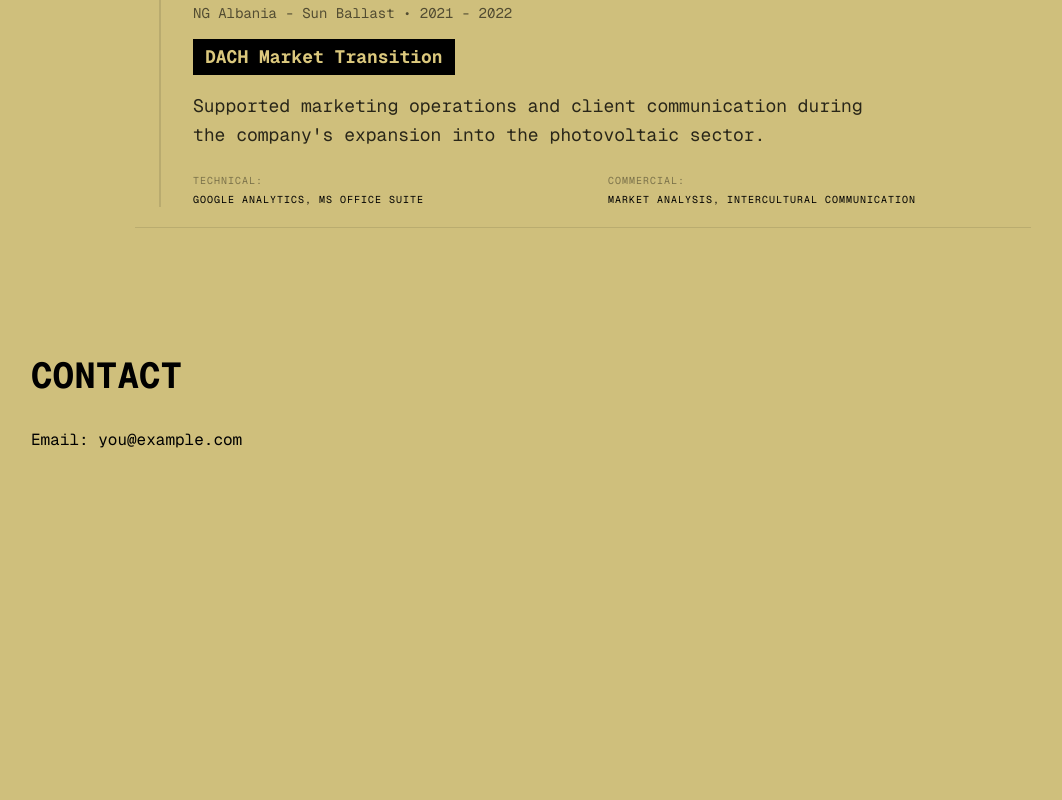
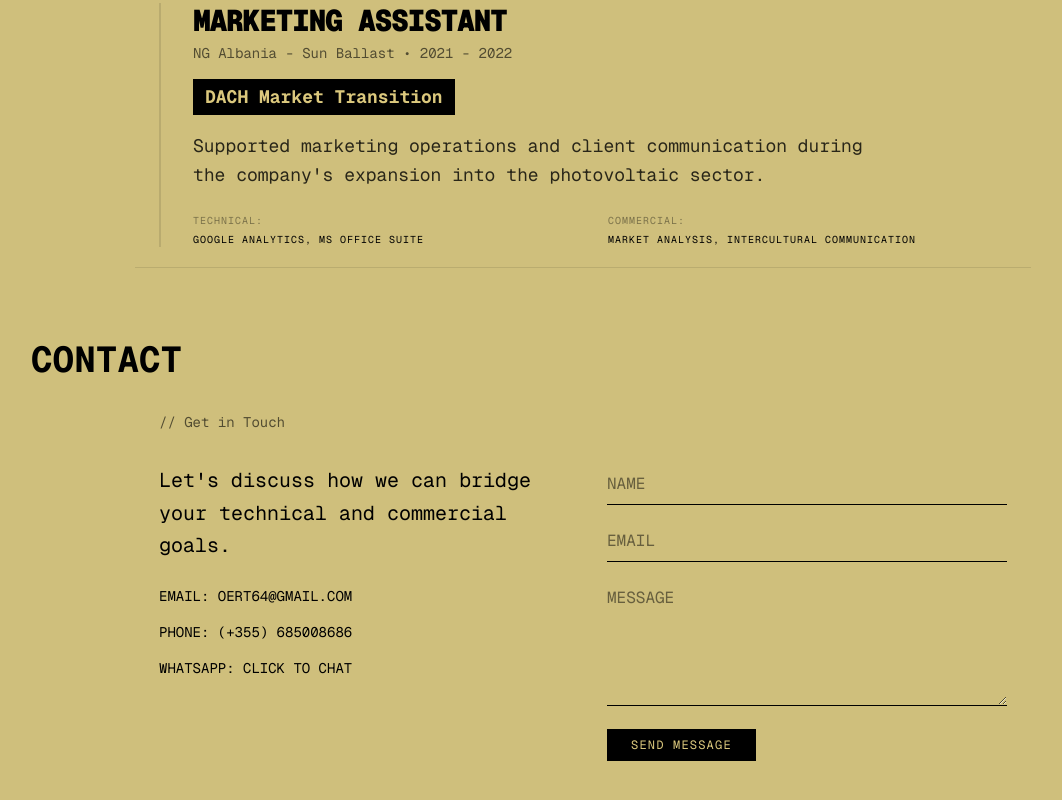
Before and after one commit to OertMahmutaj/my-portfolio, a Next.js app: page / in a window 1280 px wide. Shown: the part 1904-2704 px from the top of the page, without its empty margins (57-1119 px from the left). Before the commit the page ends 2484 px from the top, so only its background shows below. Built offline with nearby package versions, Linux system fonts and the light colour scheme.

Commit message:
feat: add Contact section with form and details for user inquiries

```diff
--- a/app/page.tsx
+++ b/app/page.tsx
@@ -1,6 +1,7 @@
 import Navbar from '@/components/layout/Navbar';
 import About from '@/components/layout/About';
 import Work from '@/components/sections/Work';
+import Contact from '@/components/sections/Contact';
 
 export default function Home() {
   return (
@@ -22,9 +23,9 @@ export default function Home() {
         <Work />
       </section>
 
-      <section id="contact" className="py-32 px-6 max-w-6xl mx-auto">
+      <section id="contact" className="py-18 px-6 max-w-6xl mx-auto">
         <h2 className="text-4xl font-bold uppercase mb-8">Contact</h2>
-        <p>Email: you@example.com</p>
+        <Contact/>
       </section>
     </main>
   );
--- a/components/layout/About.tsx
+++ b/components/layout/About.tsx
@@ -1,5 +1,6 @@
 /* eslint-disable react/jsx-no-comment-textnodes */
 'use client';
+import React from 'react';
 import { useState } from 'react';
 
 export default function About() {
@@ -10,7 +11,7 @@ export default function About() {
       {/* Intro Text */}
       <div className="mb-16">
         <h2 className="text-3xl md:text-5xl font-black tracking-tighter uppercase leading-tight">About</h2>
-        <p className="text-2xl md:text-5xl font-black tracking-tighter uppercase leading-tight">
+        <p className="py-5 text-2xl md:text-5xl font-black tracking-tighter uppercase leading-tight">
           I bridge the gap between <span className="underline">technical execution</span> and <span className="underline">commercial performance</span>.
         </p>
       </div>
--- a/components/layout/Navbar.tsx
+++ b/components/layout/Navbar.tsx
@@ -19,7 +19,7 @@ export default function Navbar() {
           onClick={closeMenu}
           className="font-bold tracking-tighter uppercase text-xl hover:opacity-70 transition duration-200"
         >
-          Oert Mahmutaj //
+          Oert Mahmutaj
         </Link>
 
         {/* Minimalist Hamburger Button Trigger */}
--- /dev/null
+++ b/components/sections/Contact.tsx
@@ -0,0 +1,70 @@
+/* eslint-disable react/jsx-no-comment-textnodes */
+'use client';
+import { useState } from 'react';
+
+export default function Contact() {
+  const [status, setStatus] = useState<'idle' | 'submitting' | 'success' | 'error'>('idle');
+
+  const handleSubmit = async (e: React.FormEvent<HTMLFormElement>) => {
+    e.preventDefault();
+    setStatus('submitting');
+
+    const form = e.currentTarget;
+    const formData = new FormData(form);
+
+    try {
+      const response = await fetch(`https://formspree.io/f/${process.env.NEXT_PUBLIC_FORMSPREE_ID}`, {
+        method: 'POST',
+        body: formData,
+        headers: { 'Accept': 'application/json' }
+      });
+
+      if (response.ok) {
+        setStatus('success');
+        form.reset();
+      } else {
+        setStatus('error');
+      }
+    } catch {
+      setStatus('error');
+    }
+  };
+
+  return (
+    <section id="contact" className="px-6 max-w-4xl mx-auto">
+      <h2 className="text-sm font-mono opacity-60 mb-8">// Get in Touch</h2>
+
+      <div className="grid md:grid-cols-2 gap-12">
+        {/* Contact Details */}
+        <div className="space-y-6">
+          <p className="text-xl leading-relaxed">Let&apos;s discuss how we can bridge your technical and commercial goals.</p>
+          <div className="space-y-4 font-mono text-sm uppercase">
+            <a href="mailto:oert64@gmail.com" className="block hover:underline">Email: oert64@gmail.com</a>
+            <a href="tel:+355685008686" className="block hover:underline">Phone: (+355) 685008686</a>
+            <a href="https://wa.me/355685008686" target="_blank" className="block hover:underline">WhatsApp: Click to Chat</a>
+          </div>
+        </div>
+
+        {/* Contact Form */}
+        {status === 'success' ? (
+          <div className="flex items-center justify-center h-full border border-black p-4 text-center font-mono text-xs uppercase">
+            Message sent successfully. Thank you.
+          </div>
+        ) : (
+          <form onSubmit={handleSubmit} className="space-y-4">
+            <input type="text" name="name" placeholder="NAME" required className="w-full bg-transparent border-b border-black py-2 focus:outline-none uppercase" />
+            <input type="email" name="email" placeholder="EMAIL" required className="w-full bg-transparent border-b border-black py-2 focus:outline-none uppercase" />
+            <textarea name="message" placeholder="MESSAGE" required className="w-full bg-transparent border-b border-black py-2 h-32 focus:outline-none uppercase"></textarea>
+            <button
+              type="submit"
+              disabled={status === 'submitting'}
+              className="bg-black text-[#dbc87d] px-6 py-2 font-mono text-xs uppercase tracking-widest hover:opacity-80 transition disabled:opacity-50"
+            >
+              {status === 'submitting' ? 'SENDING...' : 'Send Message'}
+            </button>
+          </form>
+        )}
+      </div>
+    </section>
+  );
+}
```
